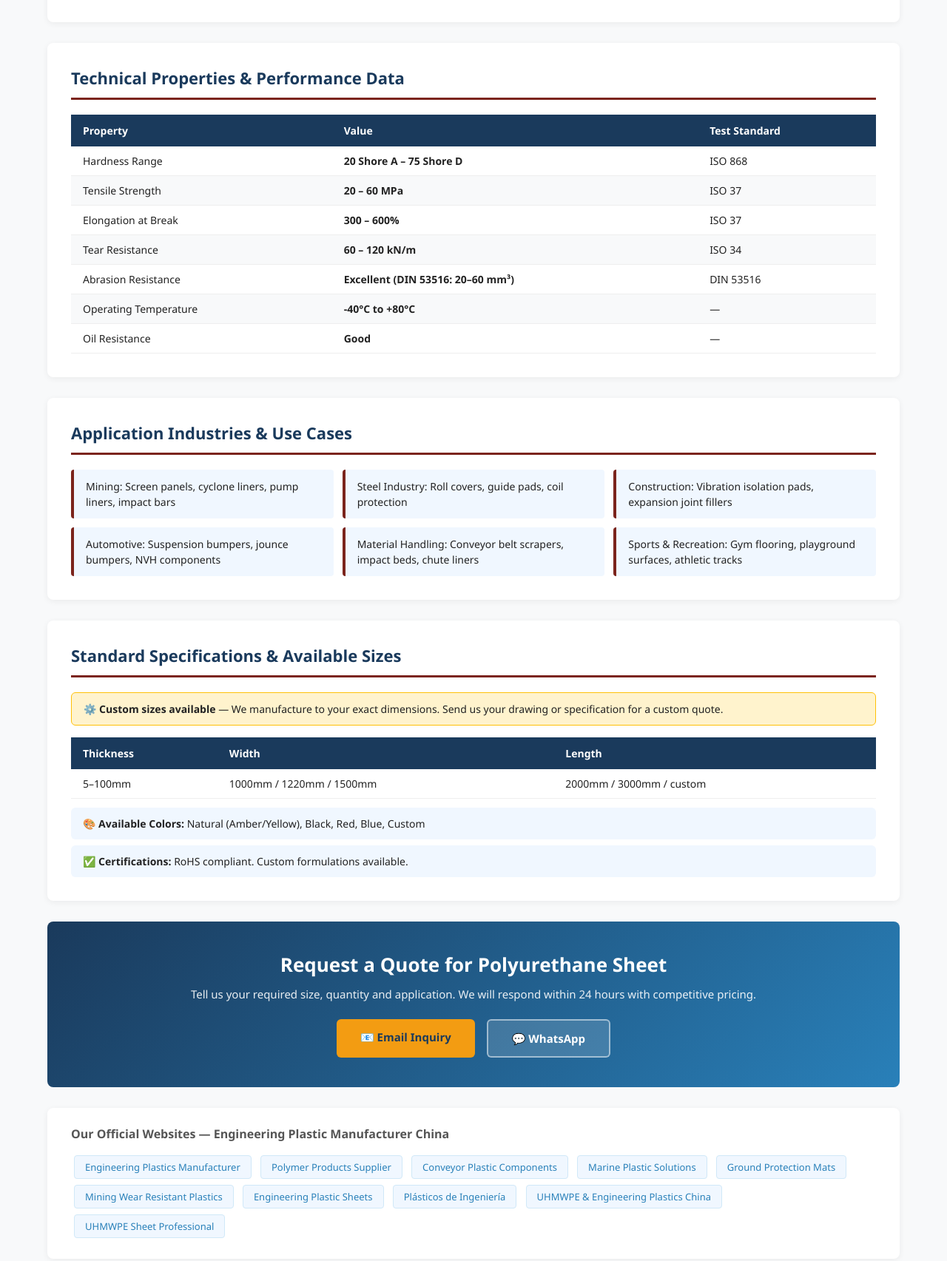
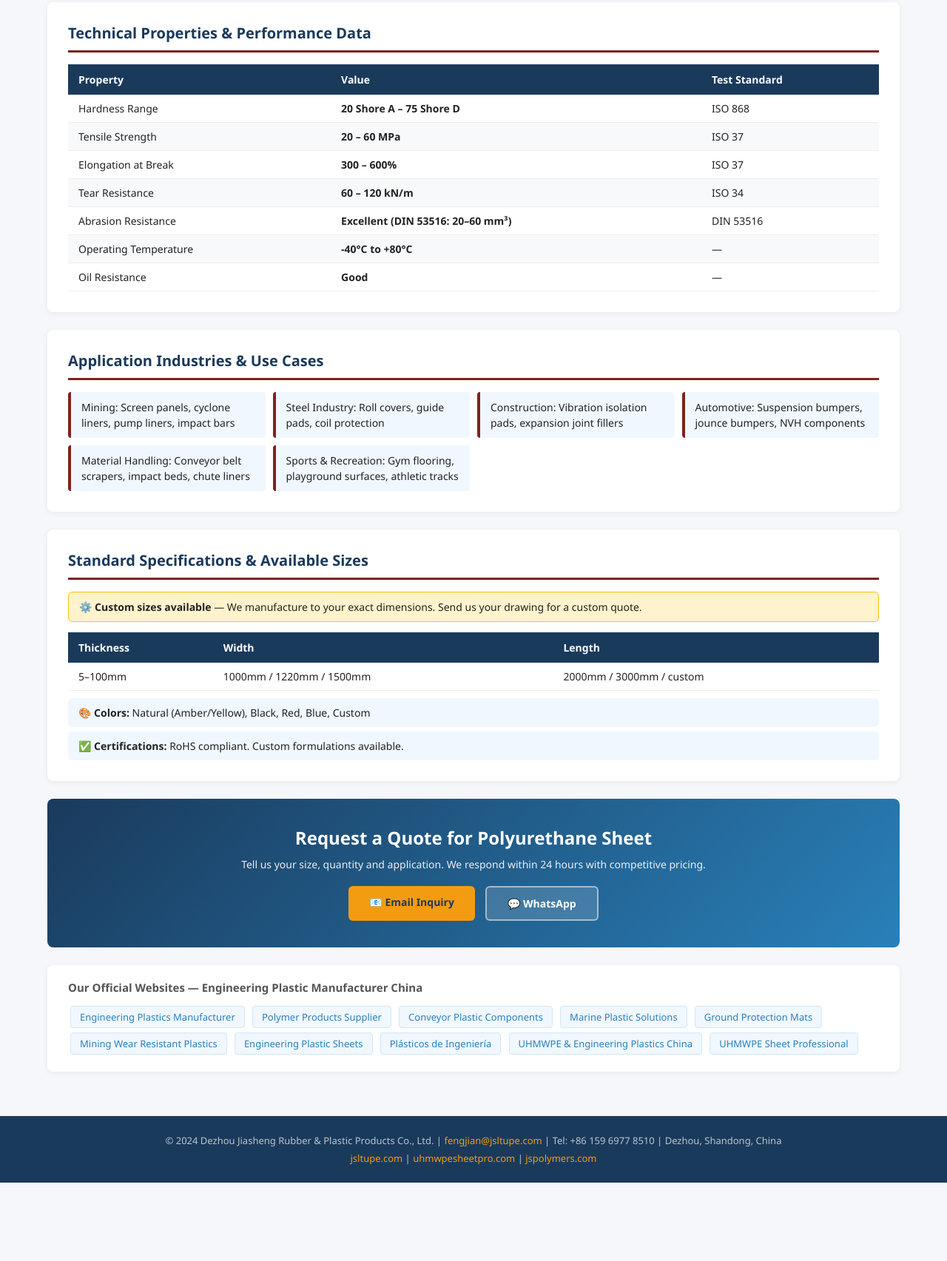
Before and after one commit to dzjsxs/conveyor-plastic-vi, a plain HTML site: page pu.html in a window 1280 px wide. Shown: the part 658-2363 px from the top of the page at 74% size. After the commit the page ends 2257 px from the top, so only its background shows below. Drawn offline with Linux system fonts and the light colour scheme.

Commit message:
Add pu.html

```diff
--- a/pu.html
+++ b/pu.html
@@ -1,211 +1,87 @@
 <!DOCTYPE html>
 <html lang="en">
 <head>
-    <meta charset="UTF-8">
-    <meta name="viewport" content="width=device-width, initial-scale=1.0">
-    <title>Polyurethane Sheet | Polyurethane (PU) Elastomer Sheet and Pad - Jiasheng Plastic China</title>
-    <meta name="description" content="Buy Polyurethane Sheet from China manufacturer. Polyurethane (PU) Elastomer Sheet and Pad with excellent properties. Custom sizes available. Contact: fengjian@jsltupe.com">
-    <meta name="keywords" content="Polyurethane Sheet, Polyurethane (PU) Elastomer Sheet and Pad, 聚氨酯板, engineering plastic sheet, China manufacturer, custom plastic">
-    <link rel="canonical" href="https://dzjsxs.github.io/conveyor-plastic-vi/pu.html">
-    <style>
-        * { margin: 0; padding: 0; box-sizing: border-box; }
-        body { font-family: 'Segoe UI', Arial, sans-serif; color: #222; background: #f8f9fa; }
-        .header { background: linear-gradient(135deg, #1a3a5c 0%, #2980b9 100%); color: white; padding: 0; }
-        .header-inner { max-width: 1200px; margin: 0 auto; padding: 16px 24px; display: flex; justify-content: space-between; align-items: center; }
-        .logo { font-size: 22px; font-weight: 700; letter-spacing: 1px; }
-        .logo span { color: #f39c12; }
-        .nav a { color: rgba(255,255,255,0.85); text-decoration: none; margin-left: 20px; font-size: 14px; }
-        .nav a:hover { color: white; }
-        .breadcrumb { background: #e8f4fd; padding: 10px 24px; font-size: 13px; color: #555; max-width: 1200px; margin: 0 auto; }
-        .breadcrumb a { color: #2980b9; text-decoration: none; }
-        .hero { background: linear-gradient(135deg, #7b241c 0%, #1a3a5c 100%); color: white; padding: 50px 24px; }
-        .hero-inner { max-width: 1200px; margin: 0 auto; }
-        .hero h1 { font-size: 36px; font-weight: 800; margin-bottom: 8px; }
-        .hero .subtitle { font-size: 18px; opacity: 0.9; margin-bottom: 16px; }
-        .hero .badges { display: flex; gap: 10px; flex-wrap: wrap; }
-        .badge { background: rgba(255,255,255,0.2); border: 1px solid rgba(255,255,255,0.4); padding: 4px 14px; border-radius: 20px; font-size: 13px; }
-        .container { max-width: 1200px; margin: 0 auto; padding: 0 24px; }
-        .content { padding: 40px 0; }
-        .section { background: white; border-radius: 8px; padding: 32px; margin-bottom: 28px; box-shadow: 0 2px 8px rgba(0,0,0,0.06); }
-        .section h2 { font-size: 22px; font-weight: 700; color: #1a3a5c; margin-bottom: 20px; padding-bottom: 12px; border-bottom: 3px solid #7b241c; }
-        .intro-text { line-height: 1.8; color: #444; font-size: 15px; }
-        .intro-text p { margin-bottom: 16px; }
-        table { width: 100%; border-collapse: collapse; font-size: 14px; }
-        th { background: #1a3a5c; color: white; padding: 12px 16px; text-align: left; }
-        td { padding: 10px 16px; border-bottom: 1px solid #eee; }
-        tr:nth-child(even) td { background: #f8f9fa; }
-        tr:hover td { background: #e8f4fd; }
-        .apps-grid { display: grid; grid-template-columns: repeat(auto-fill, minmax(280px, 1fr)); gap: 12px; }
-        .app-item { background: #f0f7ff; border-left: 4px solid #7b241c; padding: 12px 16px; border-radius: 4px; font-size: 14px; line-height: 1.5; }
-        .specs-note { background: #fff3cd; border: 1px solid #ffc107; padding: 12px 16px; border-radius: 6px; margin-bottom: 16px; font-size: 14px; }
-        .cta-section { background: linear-gradient(135deg, #1a3a5c, #2980b9); color: white; border-radius: 8px; padding: 40px; text-align: center; margin-bottom: 28px; }
-        .cta-section h2 { font-size: 26px; margin-bottom: 12px; }
-        .cta-section p { opacity: 0.9; margin-bottom: 24px; font-size: 15px; }
-        .cta-buttons { display: flex; gap: 16px; justify-content: center; flex-wrap: wrap; }
-        .btn { display: inline-block; padding: 14px 32px; border-radius: 6px; text-decoration: none; font-weight: 700; font-size: 15px; transition: transform 0.2s; }
-        .btn:hover { transform: translateY(-2px); }
-        .btn-primary { background: #f39c12; color: #1a3a5c; }
-        .btn-secondary { background: rgba(255,255,255,0.15); color: white; border: 2px solid rgba(255,255,255,0.5); }
-        .backlinks { background: white; border-radius: 8px; padding: 24px 32px; margin-bottom: 28px; box-shadow: 0 2px 8px rgba(0,0,0,0.06); }
-        .backlinks h3 { font-size: 16px; color: #555; margin-bottom: 14px; }
-        .backlinks a { display: inline-block; background: #f0f7ff; color: #2980b9; text-decoration: none; padding: 6px 14px; border-radius: 4px; margin: 4px; font-size: 13px; border: 1px solid #d0e8f8; }
-        .backlinks a:hover { background: #2980b9; color: white; }
-        .footer { background: #1a3a5c; color: rgba(255,255,255,0.7); padding: 30px 24px; text-align: center; font-size: 13px; }
-        .footer a { color: #f39c12; text-decoration: none; }
-        .colors-info { background: #f0f7ff; padding: 12px 16px; border-radius: 6px; font-size: 14px; margin-top: 12px; }
-        @media (max-width: 768px) {
-            .hero h1 { font-size: 26px; }
-            .section { padding: 20px; }
-            .apps-grid { grid-template-columns: 1fr; }
-        }
-    </style>
+<meta charset="UTF-8">
+<meta name="viewport" content="width=device-width,initial-scale=1.0">
+<title>Polyurethane Sheet | Polyurethane (PU) Elastomer Sheet and Pad - Jiasheng Plastic China Manufacturer</title>
+<meta name="description" content="Buy Polyurethane Sheet from China manufacturer Jiasheng Plastic. Polyurethane (PU) Elastomer Sheet and Pad with superior properties. Custom sizes, OEM available. Email: fengjian@jsltupe.com">
+<meta name="keywords" content="Polyurethane Sheet,Polyurethane (PU) Elastomer Sheet and Pad,聚氨酯板,engineering plastic,China manufacturer,custom plastic sheet,wholesale">
+<link rel="canonical" href="https://dzjsxs.github.io/conveyor-plastic-vi/pu.html">
+<style>
+*{margin:0;padding:0;box-sizing:border-box}
+body{font-family:'Segoe UI',Arial,sans-serif;color:#222;background:#f5f7fa}
+.hdr{background:linear-gradient(135deg,#1a3a5c,#2980b9);color:#fff;padding:14px 24px;display:flex;justify-content:space-between;align-items:center}
+.logo{font-size:20px;font-weight:800}.logo span{color:#f39c12}
+.nav a{color:rgba(255,255,255,.85);text-decoration:none;margin-left:18px;font-size:13px}
+.bc{background:#e8f4fd;padding:8px 24px;font-size:13px;color:#555}
+.bc a{color:#2980b9;text-decoration:none}
+.hero{background:linear-gradient(135deg,#7b241c,#1a3a5c);color:#fff;padding:48px 24px}
+.hero h1{font-size:34px;font-weight:800;margin-bottom:6px}
+.hero .sub{font-size:17px;opacity:.9;margin-bottom:14px}
+.badges{display:flex;gap:8px;flex-wrap:wrap}
+.badge{background:rgba(255,255,255,.2);border:1px solid rgba(255,255,255,.4);padding:3px 12px;border-radius:20px;font-size:12px}
+.wrap{max-width:1200px;margin:0 auto;padding:0 24px}
+.content{padding:36px 0}
+.sec{background:#fff;border-radius:8px;padding:28px;margin-bottom:24px;box-shadow:0 2px 8px rgba(0,0,0,.06)}
+.sec h2{font-size:20px;font-weight:700;color:#1a3a5c;margin-bottom:16px;padding-bottom:10px;border-bottom:3px solid #7b241c}
+.intro-text p{line-height:1.8;color:#444;font-size:15px;margin-bottom:14px}
+table{width:100%;border-collapse:collapse;font-size:14px}
+th{background:#1a3a5c;color:#fff;padding:11px 14px;text-align:left}
+td{padding:9px 14px;border-bottom:1px solid #eee}
+tr:nth-child(even) td{background:#f8f9fa}
+tr:hover td{background:#e8f4fd}
+.apps{display:grid;grid-template-columns:repeat(auto-fill,minmax(260px,1fr));gap:10px}
+.app-item{background:#f0f7ff;border-left:4px solid #7b241c;padding:10px 14px;border-radius:4px;font-size:14px;line-height:1.5}
+.note{background:#fff3cd;border:1px solid #ffc107;padding:10px 14px;border-radius:6px;margin-bottom:14px;font-size:14px}
+.cta{background:linear-gradient(135deg,#1a3a5c,#2980b9);color:#fff;border-radius:8px;padding:36px;text-align:center;margin-bottom:24px}
+.cta h2{font-size:24px;margin-bottom:10px}
+.cta p{opacity:.9;margin-bottom:20px;font-size:14px}
+.btns{display:flex;gap:14px;justify-content:center;flex-wrap:wrap}
+.btn{display:inline-block;padding:12px 28px;border-radius:6px;text-decoration:none;font-weight:700;font-size:14px}
+.btn-y{background:#f39c12;color:#1a3a5c}
+.btn-w{background:rgba(255,255,255,.15);color:#fff;border:2px solid rgba(255,255,255,.5)}
+.blinks{background:#fff;border-radius:8px;padding:20px 28px;margin-bottom:24px;box-shadow:0 2px 8px rgba(0,0,0,.06)}
+.blinks h3{font-size:15px;color:#555;margin-bottom:12px}
+.blinks a{display:inline-block;background:#f0f7ff;color:#2980b9;text-decoration:none;padding:5px 12px;border-radius:4px;margin:3px;font-size:13px;border:1px solid #d0e8f8}
+.blinks a:hover{background:#2980b9;color:#fff}
+.ftr{background:#1a3a5c;color:rgba(255,255,255,.7);padding:24px;text-align:center;font-size:13px}
+.ftr a{color:#f39c12;text-decoration:none}
+.ci{background:#f0f7ff;padding:10px 14px;border-radius:6px;font-size:14px;margin-top:10px}
+@media(max-width:768px){.hero h1{font-size:24px}.sec{padding:18px}.apps{grid-template-columns:1fr}}
+</style>
 </head>
 <body>
-
-<header class="header">
-    <div class="header-inner">
-        <div class="logo">JS<span>Plastic</span></div>
-        <nav class="nav">
-            <a href="index.html">Home</a>
-            <a href="index.html#products">Products</a>
-            <a href="index.html#contact">Contact</a>
-        </nav>
-    </div>
+<header class="hdr">
+<div class="logo">JS<span>Plastic</span></div>
+<nav class="nav"><a href="index.html">Home</a><a href="index.html#products">Products</a><a href="index.html#contact">Contact</a></nav>
 </header>
-
-<div class="container">
-    <div class="breadcrumb">
-        <a href="index.html">Home</a> &rsaquo; <a href="index.html#products">Products</a> &rsaquo; Polyurethane Sheet
-    </div>
+<div class="wrap"><div class="bc"><a href="index.html">Home</a> › <a href="index.html#products">Products</a> › Polyurethane Sheet</div></div>
+<div class="hero"><div class="wrap">
+<h1>Polyurethane Sheet</h1>
+<div class="sub">Polyurethane (PU) Elastomer Sheet and Pad</div>
+<div class="badges"><span class="badge">China Manufacturer</span><span class="badge">Custom Sizes</span><span class="badge">OEM Available</span><span class="badge">Fast Delivery</span></div>
+</div></div>
+<div class="wrap"><div class="content">
+<div class="sec"><h2>Product Introduction</h2><div class="intro-text"><p>Polyurethane (PU) Sheet combines the elasticity of rubber with the toughness of engineering plastics, offering a unique material profile that fills the performance gap between conventional rubbers and rigid plastics. PU sheet exhibits exceptional abrasion resistance — up to 10 times greater than natural rubber — combined with high load-bearing capacity, excellent tear resistance, and good chemical resistance.</p><p>PU sheet is available in a wide range of hardness values (20 Shore A to 75 Shore D), allowing engineers to select the optimal balance of flexibility and stiffness for each application. Its excellent resilience (high energy return) makes it ideal for impact-absorbing applications, while its oil resistance and ozone resistance provide durability in harsh industrial environments.</p></div></div>
+<div class="sec"><h2>Technical Properties &amp; Performance Data</h2>
+<table><thead><tr><th>Property</th><th>Value</th><th>Test Standard</th></tr></thead>
+<tbody><tr><td>Hardness Range</td><td><strong>20 Shore A – 75 Shore D</strong></td><td>ISO 868</td></tr><tr><td>Tensile Strength</td><td><strong>20 – 60 MPa</strong></td><td>ISO 37</td></tr><tr><td>Elongation at Break</td><td><strong>300 – 600%</strong></td><td>ISO 37</td></tr><tr><td>Tear Resistance</td><td><strong>60 – 120 kN/m</strong></td><td>ISO 34</td></tr><tr><td>Abrasion Resistance</td><td><strong>Excellent (DIN 53516: 20–60 mm³)</strong></td><td>DIN 53516</td></tr><tr><td>Operating Temperature</td><td><strong>-40°C to +80°C</strong></td><td>—</td></tr><tr><td>Oil Resistance</td><td><strong>Good</strong></td><td>—</td></tr></tbody></table></div>
+<div class="sec"><h2>Application Industries &amp; Use Cases</h2><div class="apps"><div class="app-item">Mining: Screen panels, cyclone liners, pump liners, impact bars</div><div class="app-item">Steel Industry: Roll covers, guide pads, coil protection</div><div class="app-item">Construction: Vibration isolation pads, expansion joint fillers</div><div class="app-item">Automotive: Suspension bumpers, jounce bumpers, NVH components</div><div class="app-item">Material Handling: Conveyor belt scrapers, impact beds, chute liners</div><div class="app-item">Sports & Recreation: Gym flooring, playground surfaces, athletic tracks</div></div></div>
+<div class="sec"><h2>Standard Specifications &amp; Available Sizes</h2>
+<div class="note">⚙️ <strong>Custom sizes available</strong> — We manufacture to your exact dimensions. Send us your drawing for a custom quote.</div>
+<table><thead><tr><th>Thickness</th><th>Width</th><th>Length</th></tr></thead>
+<tbody><tr><td>5–100mm</td><td>1000mm / 1220mm / 1500mm</td><td>2000mm / 3000mm / custom</td></tr></tbody></table>
+<div class="ci">🎨 <strong>Colors:</strong> Natural (Amber/Yellow), Black, Red, Blue, Custom</div>
+<div class="ci" style="margin-top:6px">✅ <strong>Certifications:</strong> RoHS compliant. Custom formulations available.</div>
 </div>
-
-<div class="hero">
-    <div class="hero-inner">
-        <h1>Polyurethane Sheet</h1>
-        <div class="subtitle">Polyurethane (PU) Elastomer Sheet and Pad</div>
-        <div class="badges">
-            <span class="badge">China Manufacturer</span>
-            <span class="badge">Custom Sizes</span>
-            <span class="badge">OEM Available</span>
-            <span class="badge">Fast Delivery</span>
-        </div>
-    </div>
-</div>
-
-<div class="container">
-<div class="content">
-
-    <!-- Product Introduction -->
-    <div class="section">
-        <h2>Product Introduction</h2>
-        <div class="intro-text">
-            <p>Polyurethane (PU) Sheet combines the elasticity of rubber with the toughness of engineering plastics, offering a unique material profile that fills the performance gap between conventional rubbers and rigid plastics. PU sheet exhibits exceptional abrasion resistance — up to 10 times greater than natural rubber — combined with high load-bearing capacity, excellent tear resistance, and good chemical resistance.</p><p>PU sheet is available in a wide range of hardness values (20 Shore A to 75 Shore D), allowing engineers to select the optimal balance of flexibility and stiffness for each application. Its excellent resilience (high energy return) makes it ideal for impact-absorbing applications, while its oil resistance and ozone resistance provide durability in harsh industrial environments.</p>
-        </div>
-    </div>
-
-    <!-- Technical Properties -->
-    <div class="section">
-        <h2>Technical Properties & Performance Data</h2>
-        <table>
-            <thead>
-                <tr>
-                    <th>Property</th>
-                    <th>Value</th>
-                    <th>Test Standard</th>
-                </tr>
-            </thead>
-            <tbody>
-
-        <tr>
-            <td>Hardness Range</td>
-            <td><strong>20 Shore A – 75 Shore D</strong></td>
-            <td>ISO 868</td>
-        </tr>
-        <tr>
-            <td>Tensile Strength</td>
-            <td><strong>20 – 60 MPa</strong></td>
-            <td>ISO 37</td>
-        </tr>
-        <tr>
-            <td>Elongation at Break</td>
-            <td><strong>300 – 600%</strong></td>
-            <td>ISO 37</td>
-        </tr>
-        <tr>
-            <td>Tear Resistance</td>
-            <td><strong>60 – 120 kN/m</strong></td>
-            <td>ISO 34</td>
-        </tr>
-        <tr>
-            <td>Abrasion Resistance</td>
-            <td><strong>Excellent (DIN 53516: 20–60 mm³)</strong></td>
-            <td>DIN 53516</td>
-        </tr>
-        <tr>
-            <td>Operating Temperature</td>
-            <td><strong>-40°C to +80°C</strong></td>
-            <td>—</td>
-        </tr>
-        <tr>
-            <td>Oil Resistance</td>
-            <td><strong>Good</strong></td>
-            <td>—</td>
-        </tr>
-            </tbody>
-        </table>
-    </div>
-
-    <!-- Applications -->
-    <div class="section">
-        <h2>Application Industries & Use Cases</h2>
-        <div class="apps-grid">
-            <div class="app-item">Mining: Screen panels, cyclone liners, pump liners, impact bars</div><div class="app-item">Steel Industry: Roll covers, guide pads, coil protection</div><div class="app-item">Construction: Vibration isolation pads, expansion joint fillers</div><div class="app-item">Automotive: Suspension bumpers, jounce bumpers, NVH components</div><div class="app-item">Material Handling: Conveyor belt scrapers, impact beds, chute liners</div><div class="app-item">Sports & Recreation: Gym flooring, playground surfaces, athletic tracks</div>
-        </div>
-    </div>
-
-    <!-- Specifications -->
-    <div class="section">
-        <h2>Standard Specifications & Available Sizes</h2>
-        <div class="specs-note">
-            ⚙️ <strong>Custom sizes available</strong> — We manufacture to your exact dimensions. Send us your drawing or specification for a custom quote.
-        </div>
-        <table>
-            <thead>
-                <tr>
-                    <th>Thickness</th>
-                    <th>Width</th>
-                    <th>Length</th>
-                </tr>
-            </thead>
-            <tbody>
-
-            <tr>
-                <td>5–100mm</td>
-                <td>1000mm / 1220mm / 1500mm</td>
-                <td>2000mm / 3000mm / custom</td>
-            </tr>
-            </tbody>
-        </table>
-        <div class="colors-info">
-            🎨 <strong>Available Colors:</strong> Natural (Amber/Yellow), Black, Red, Blue, Custom
-        </div>
-        <div class="colors-info" style="margin-top:8px;">✅ <strong>Certifications:</strong> RoHS compliant. Custom formulations available.</div>
-    </div>
-
-    <!-- CTA -->
-    <div class="cta-section">
-        <h2>Request a Quote for Polyurethane Sheet</h2>
-        <p>Tell us your required size, quantity and application. We will respond within 24 hours with competitive pricing.</p>
-        <div class="cta-buttons">
-            <a href="mailto:fengjian@jsltupe.com?subject=Inquiry: Polyurethane Sheet&body=Hello, I need a quote for Polyurethane Sheet. Size: ___ Quantity: ___ Application: ___" class="btn btn-primary">📧 Email Inquiry</a>
-            <a href="https://wa.me/8615969778510?text=Hello, I need a quote for Polyurethane Sheet" class="btn btn-secondary" target="_blank">💬 WhatsApp</a>
-        </div>
-    </div>
-
-    <!-- Related Links / Backlinks -->
-    <div class="backlinks">
-        <h3>Our Official Websites — Engineering Plastic Manufacturer China</h3>
-        <a href="https://www.jspolymers.com" target="_blank" rel="dofollow">Engineering Plastics Manufacturer</a>
+<div class="cta"><h2>Request a Quote for Polyurethane Sheet</h2>
+<p>Tell us your size, quantity and application. We respond within 24 hours with competitive pricing.</p>
+<div class="btns">
+<a href="mailto:fengjian@jsltupe.com?subject=Inquiry: Polyurethane Sheet&body=Hello, I need a quote for Polyurethane Sheet. Size: ___ Qty: ___ Application: ___" class="btn btn-y">📧 Email Inquiry</a>
+<a href="https://wa.me/8615969778510?text=Hello, I need Polyurethane Sheet quote" class="btn btn-w" target="_blank">💬 WhatsApp</a>
+</div></div>
+<div class="blinks"><h3>Our Official Websites — Engineering Plastic Manufacturer China</h3>
+<a href="https://www.jspolymers.com" target="_blank" rel="dofollow">Engineering Plastics Manufacturer</a>
 <a href="https://www.jslt-polymers.com" target="_blank" rel="dofollow">Polymer Products Supplier</a>
 <a href="https://www.jslt-conveyor.com" target="_blank" rel="dofollow">Conveyor Plastic Components</a>
 <a href="https://www.jslt-marine.com" target="_blank" rel="dofollow">Marine Plastic Solutions</a>
@@ -214,23 +90,10 @@
 <a href="https://www.jslt-engplastics.com" target="_blank" rel="dofollow">Engineering Plastic Sheets</a>
 <a href="https://www.plasticos-ingenieria.com" target="_blank" rel="dofollow">Plásticos de Ingeniería</a>
 <a href="https://www.jsltupe.com" target="_blank" rel="dofollow">UHMWPE & Engineering Plastics China</a>
-<a href="https://www.uhmwpesheetpro.com" target="_blank" rel="dofollow">UHMWPE Sheet Professional</a>
-
-    </div>
-
-</div>
-</div>
-
-<footer class="footer">
-    <p>© 2024 Dezhou Jiasheng Rubber &amp; Plastic Products Co., Ltd. |
-    <a href="mailto:fengjian@jsltupe.com">fengjian@jsltupe.com</a> |
-    Tel: +86 159 6977 8510 | Dezhou, Shandong, China</p>
-    <p style="margin-top:8px;">
-        <a href="https://www.jsltupe.com">www.jsltupe.com</a> |
-        <a href="https://www.uhmwpesheetpro.com">www.uhmwpesheetpro.com</a> |
-        <a href="https://www.jspolymers.com">www.jspolymers.com</a>
-    </p>
+<a href="https://www.uhmwpesheetpro.com" target="_blank" rel="dofollow">UHMWPE Sheet Professional</a></div>
+</div></div>
+<footer class="ftr">
+<p>© 2024 Dezhou Jiasheng Rubber &amp; Plastic Products Co., Ltd. | <a href="mailto:fengjian@jsltupe.com">fengjian@jsltupe.com</a> | Tel: +86 159 6977 8510 | Dezhou, Shandong, China</p>
+<p style="margin-top:6px"><a href="https://www.jsltupe.com">jsltupe.com</a> | <a href="https://www.uhmwpesheetpro.com">uhmwpesheetpro.com</a> | <a href="https://www.jspolymers.com">jspolymers.com</a></p>
 </footer>
-
-</body>
-</html>
+</body></html>
```
